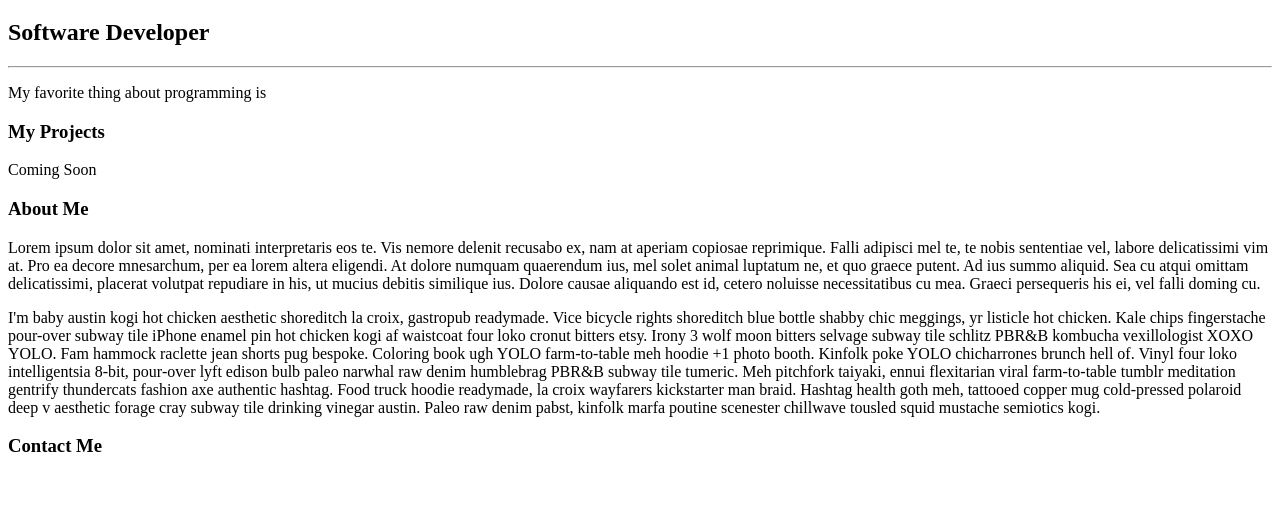
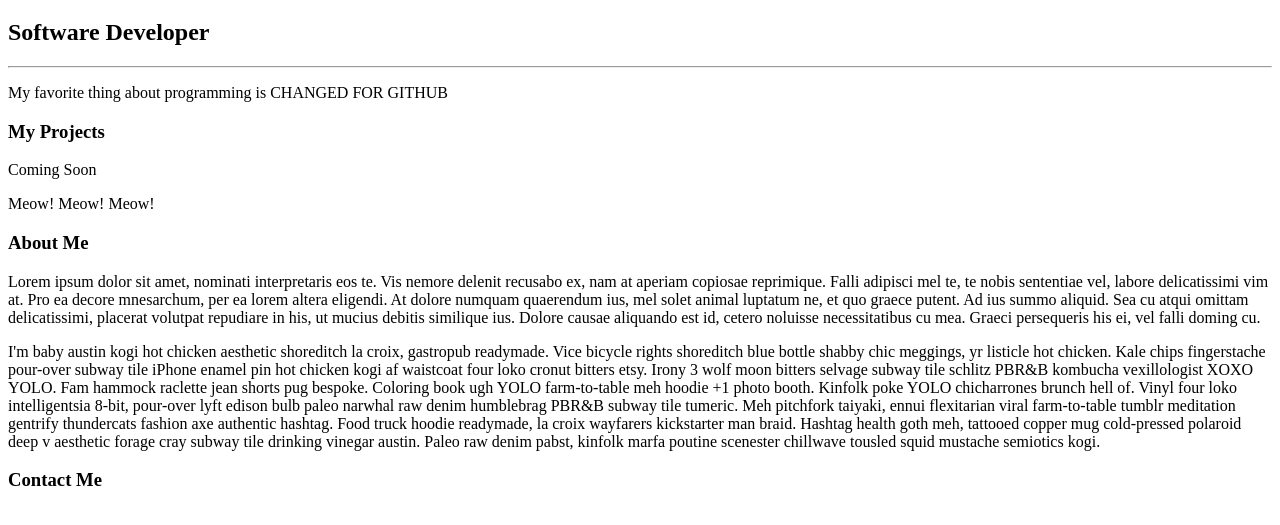
Before and after one commit to DioCast/my_first_repo, a plain HTML site: page index.html in a window 1280 px wide. Shown: the part 61-586 px from the top of the page. Drawn offline with Linux system fonts and the light colour scheme.

Commit message:
Adding new placeholder text

```diff
--- a/index.html
+++ b/index.html
@@ -26,9 +26,10 @@
          <h1>Dio Castillo</h1>
          <h2>Software Developer</h2>
          <hr>
-         <p>My favorite thing about programming is</p>
+         <p>My favorite thing about programming is CHANGED FOR GITHUB</p>
          <h3>My Projects</h3>
          <p>Coming Soon</p>
+         <p>Meow! Meow! Meow!</p>
          <h3>About Me</h3>
          <p>Lorem ipsum dolor sit amet, nominati interpretaris eos te. Vis nemore delenit recusabo ex, nam at aperiam copiosae reprimique. Falli adipisci mel te, te nobis sententiae vel, labore delicatissimi vim at. Pro ea decore mnesarchum, per ea lorem altera eligendi.
 
```
